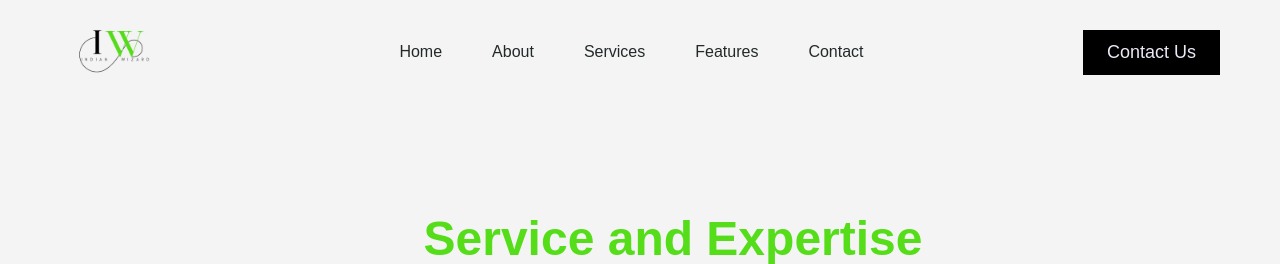
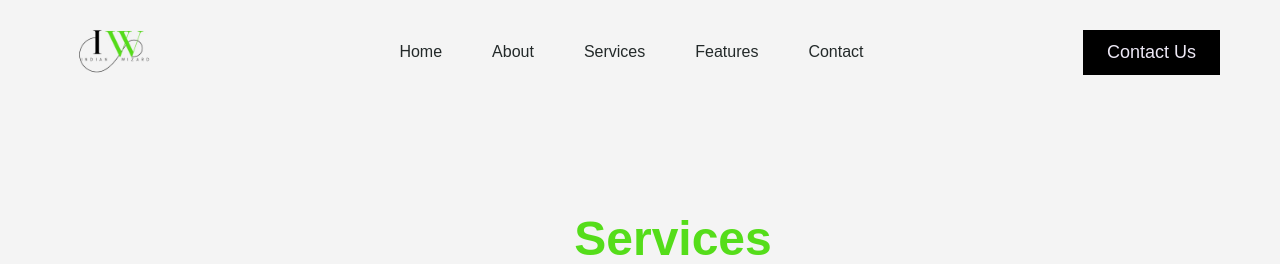
Before and after one commit to AditiSuchi/IndianWizard, a Flask app: page /service in a window 1280 px wide. Shown: the part 16-280 px from the top of the page. Run offline with Flask 3, Linux system fonts and the light colour scheme.

Commit message:
Update service.html

```diff
--- a/templates/service.html
+++ b/templates/service.html
@@ -71,7 +71,7 @@
 
     <section class="services">
         <div class="ourServices">
-            <h2 class="typing-text">Service and Expertise</h2>
+            <h2 class="typing-text">Services</h2>
 
 
         </div>
```
